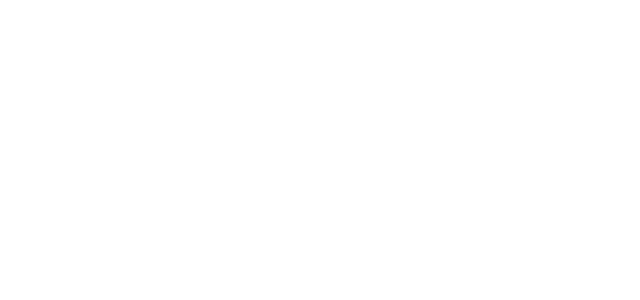
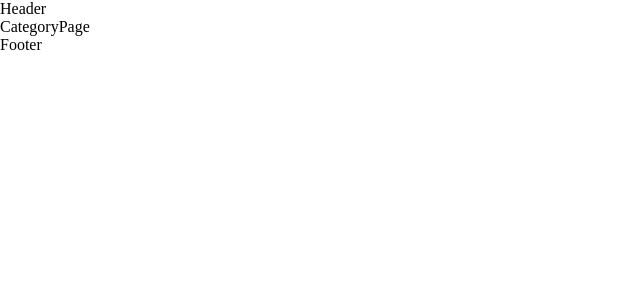
Before and after one commit to anyk3N/modsen-gallery, a React (Create React App) app: page / in a window 1280 px wide. Shown: the top 300 px of the page, without its empty margins (0-640 px from the left). Built offline with nearby package versions, Linux system fonts and the light colour scheme.

Commit message:
feat: add routing setup

```diff
--- a/src/App.tsx
+++ b/src/App.tsx
@@ -1,10 +1,22 @@
 import React from 'react';
 import { GlobalStyles } from 'styles/GlobalStyles';
+import { BrowserRouter, Route, Routes } from 'react-router-dom';
+import Layout from './components/Layout/Layout';
+import { ROUTES } from './constants/routes';
 
 function App() {
   return (
     <>
       <GlobalStyles />
+      <BrowserRouter>
+        <Routes>
+          <Route element={<Layout />}>
+            {ROUTES.map(route => (
+              <Route key={route.path} path={route.path} element={route.element} />
+            ))}
+          </Route>
+        </Routes>
+      </BrowserRouter>
     </>
   );
 }
--- /dev/null
+++ b/src/components/Footer.tsx
@@ -0,0 +1,7 @@
+import React from 'react';
+
+const Footer = () => {
+  return <div>Footer</div>;
+};
+
+export default Footer;
--- a/src/components/Header/Header.tsx
+++ b/src/components/Header.tsx
@@ -1,7 +1,7 @@
 import React from 'react';
 
 const Header = () => {
-  return <div>header</div>;
+  return <div>Header</div>;
 };
 
 export default Header;
--- /dev/null
+++ b/src/components/Layout/Layout.tsx
@@ -0,0 +1,18 @@
+import React from 'react';
+import Header from '../Header';
+import { Outlet } from 'react-router-dom';
+import Footer from '../Footer';
+
+const Layout = () => {
+  return (
+    <>
+      <Header />
+      <main>
+        <Outlet />
+      </main>
+      <Footer />
+    </>
+  );
+};
+
+export default Layout;
--- /dev/null
+++ b/src/constants/routes.tsx
@@ -0,0 +1,13 @@
+import React from 'react';
+import CategoryPage from '../pages/CategoryPage';
+import NotFoundPage from '../pages/NotFoundPage';
+import ImagesPage from '../pages/ImagesPage';
+import FavouritesPage from '../pages/FavouritesPage';
+
+export const ROUTES = [
+  { path: '/', element: <CategoryPage /> },
+  { path: '/images', element: <ImagesPage /> },
+  { path: '/images/:category', element: <ImagesPage /> },
+  { path: '/favourites', element: <FavouritesPage /> },
+  { path: '*', element: <NotFoundPage /> },
+];
--- /dev/null
+++ b/src/pages/CategoryPage.tsx
@@ -0,0 +1,7 @@
+import React from 'react';
+
+const CategoryPage = () => {
+  return <div>CategoryPage</div>;
+};
+
+export default CategoryPage;
--- /dev/null
+++ b/src/pages/FavouritesPage.tsx
@@ -0,0 +1,7 @@
+import React from 'react';
+
+const FavouritesPage = () => {
+  return <div>FavouritePage</div>;
+};
+
+export default FavouritesPage;
--- /dev/null
+++ b/src/pages/ImagesPage.tsx
@@ -0,0 +1,7 @@
+import React from 'react';
+
+const ImagesPage = () => {
+  return <div>Image Page</div>;
+};
+
+export default ImagesPage;
--- /dev/null
+++ b/src/pages/NotFoundPage.tsx
@@ -0,0 +1,7 @@
+import React from 'react';
+
+const NotFoundPage = () => {
+  return <div>Not Found</div>;
+};
+
+export default NotFoundPage;
```
